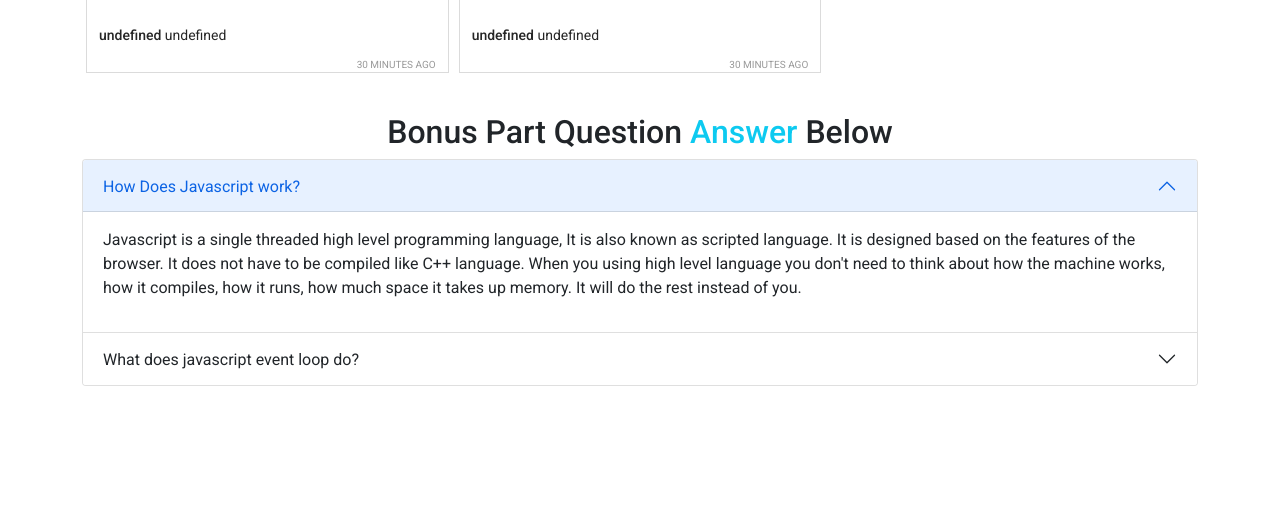
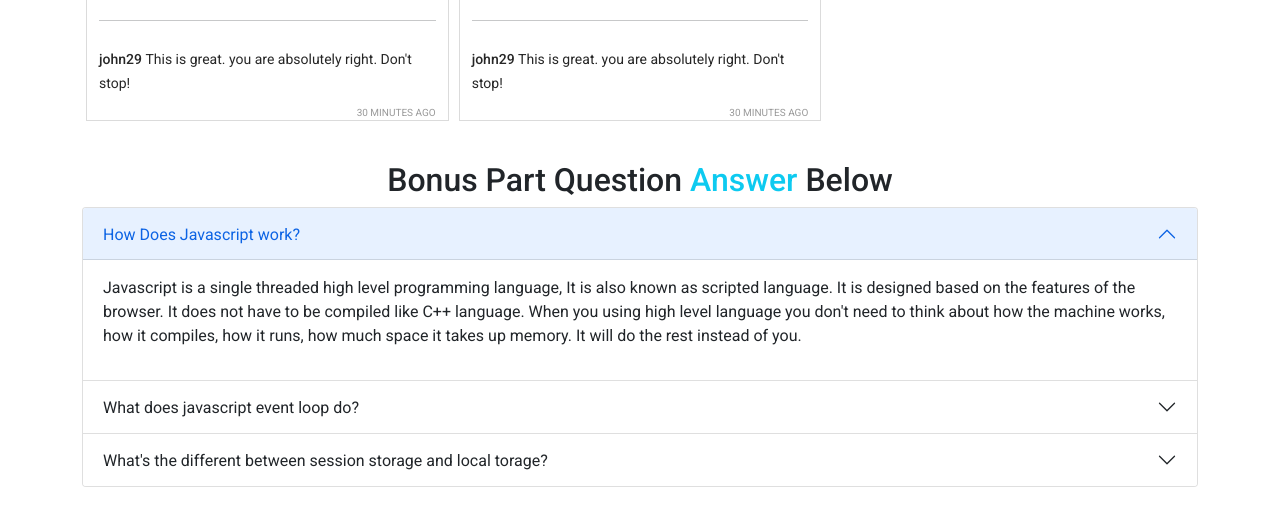
Before and after one commit to kmyeasin29/insta-shohor, a plain HTML site: page index.html in a window 1280 px wide. Shown: the part 1411-1934 px from the top of the page. Before the commit the page ends 1845 px from the top, so only its background shows below. Drawn offline with nearby package versions, Linux system fonts and the light colour scheme.

Commit message:
ALHAMDULLAH, all bugs done

```diff
--- a/index.html
+++ b/index.html
@@ -102,6 +102,22 @@
                     </div>
                 </div>
             </div>
+            <div class="accordion-item">
+                <h2 class="accordion-header" id="panelsStayOpen-headingTwo">
+                    <button class="accordion-button collapsed" type="button" data-bs-toggle="collapse"
+                        data-bs-target="#panelsStayOpen-collapseTwo" aria-expanded="false"
+                        aria-controls="panelsStayOpen-collapseTwo">
+                        What's the different between session storage and local torage?
+                    </button>
+                </h2>
+                <div id="panelsStayOpen-collapseTwo" class="accordion-collapse collapse"
+                    aria-labelledby="panelsStayOpen-headingTwo">
+                    <div class="accordion-body">
+                        <p>Local storage stored data parmanently. Session storage stored data for a session.Local
+                            storage's data will not expire. but session storage's data will expire after while.</p>
+                    </div>
+                </div>
+            </div>
         </div>
     </div>
     <footer></footer>
--- a/js/app.js
+++ b/js/app.js
@@ -54,7 +54,7 @@ const switchTab = (id) => {
 };
 
 const createPost = (post) => {
-  // console.log(post);
+  console.log(post);
   const image = post.image;
   const div = document.createElement("article");
   div.classList.add("post");
@@ -123,9 +123,9 @@ const createPost = (post) => {
                   <div class="post__description">
                     <small>
                       <a class="post__name--underline" href="#">
-                          ${post.comments?.user}
+                          ${post.comments[0].user}
                       </a>
-                      ${post.comments?.text}
+                      ${post.comments[0].text}
                     </small>
                   </div>
                   <span class="post__date-time">30 minutes ago</span>
```
